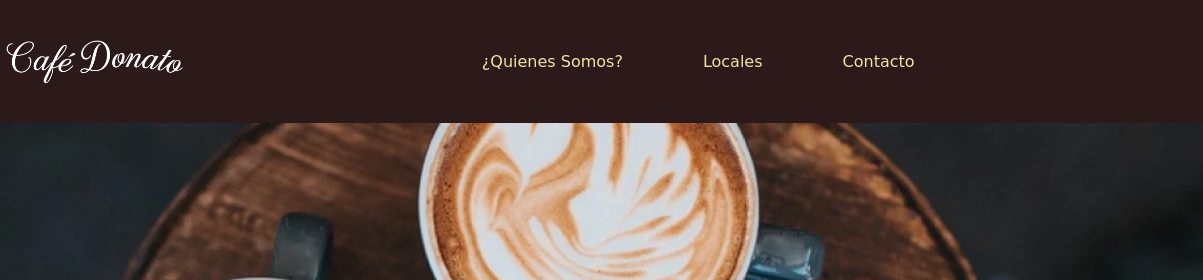
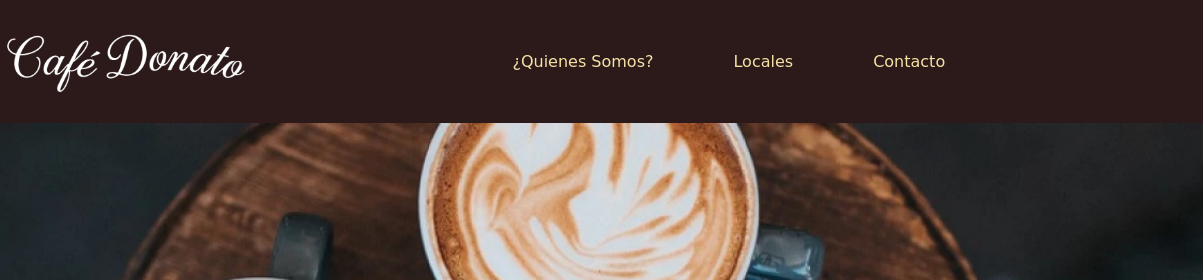
Before and after one commit to Frandeuxtrois/Cafedonato, a website: page index.html in a window 1280 px wide. Shown: the top 280 px of the page, 0-1203 px from the left. Drawn offline with nearby package versions, Linux system fonts and the light colour scheme; a web font is replaced by a local one.

Commit message:
correcion general

```diff
--- a/sass/partials/_header.scss
+++ b/sass/partials/_header.scss
@@ -3,15 +3,16 @@ header {
 margin: 0;
 padding: 0;
 
+
 .logo {
   margin: 5px;
-  align-items: center;
+  align-self: center;
 
     img {
     display: flex;
-    width: auto;
+    width: 20rem;
     height: auto;
-    align-content: center;
+    align-items: center;
     padding:0;
     margin: 0;
     animation: shadow-drop-center 0.6s ease-in-out;
@@ -23,6 +24,8 @@ padding: 0;
   nav {
     display: flex;
     flex-direction: row;
+    text-align: center;
+    align-items: end;
     height: 7.7rem;
     color: variables.$blanco;
     background-color: variables.$brownie;
@@ -36,8 +39,10 @@ padding: 0;
       width: 100%;
       gap: 5rem;
 
+
     li {
       height: 100px;
+      align-content: center;
        }
 
 a {
```
Also changed, not shown: css/styles.css, 1 other file.
